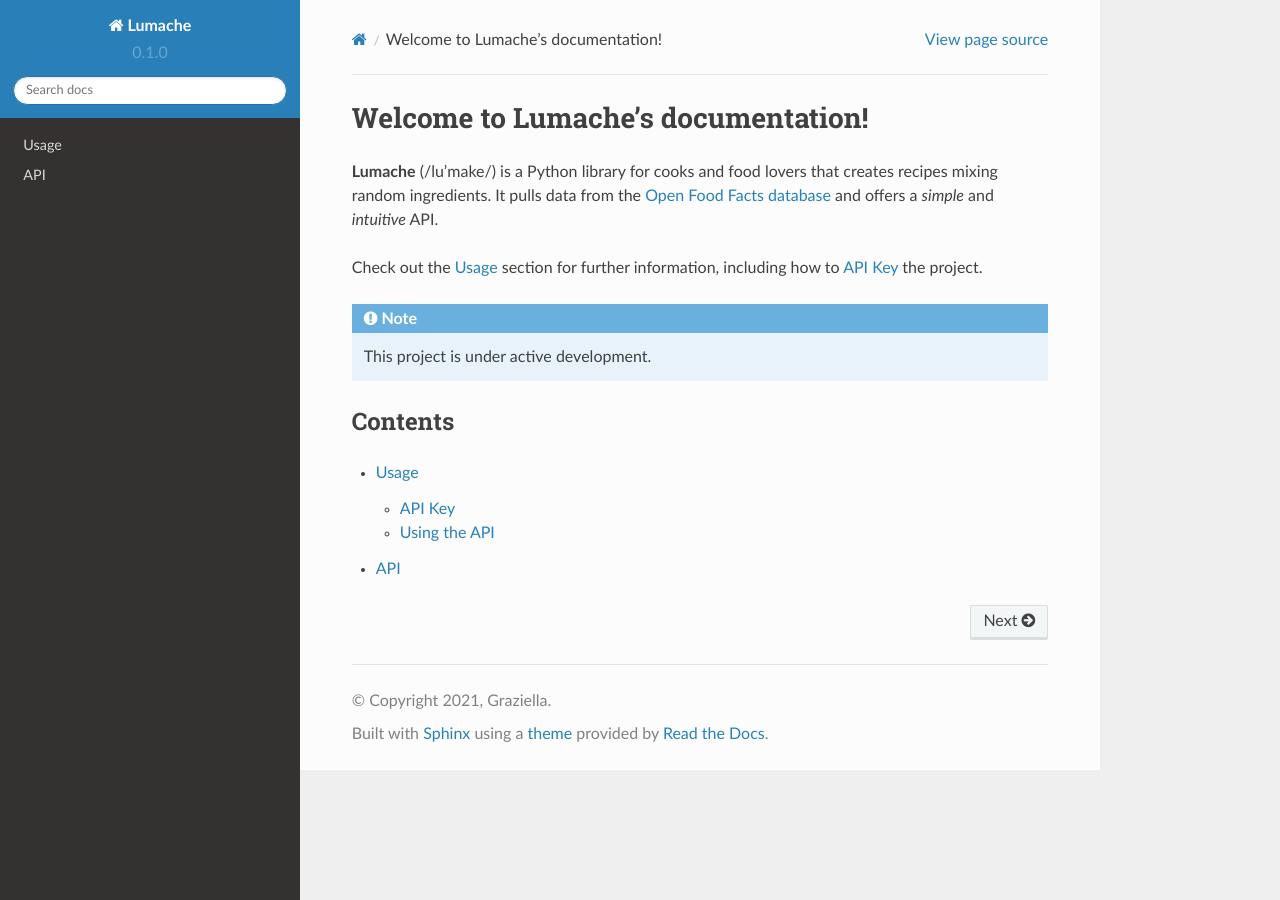
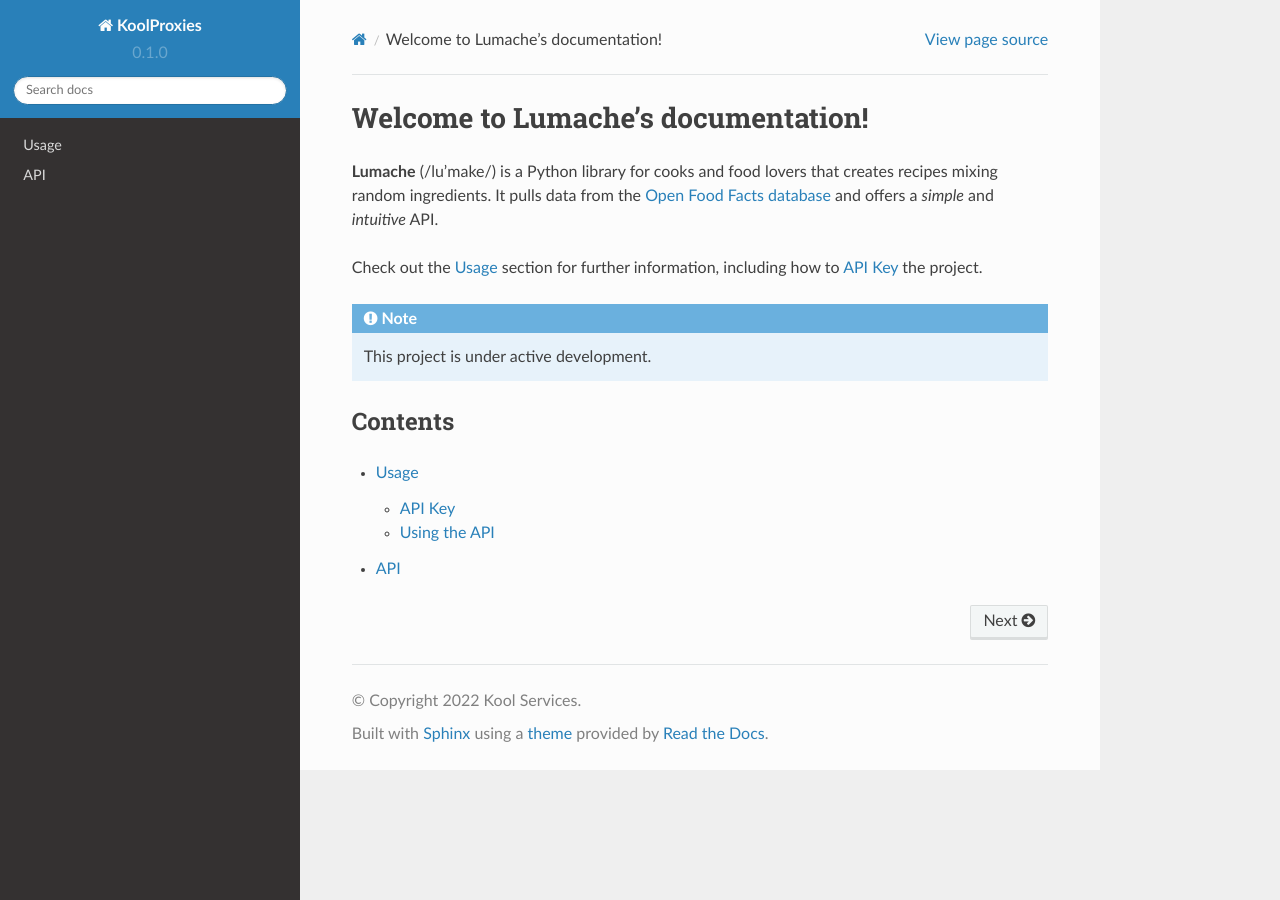
Before and after one commit to KoolServices/proxies-doc, a Sphinx documentation site: the page built from docs/source/index.rst, in a window 1280 px wide. Built offline with Sphinx 7.4.7 and the Read the Docs theme 2.0.0, drawn with Linux system fonts in a browser that asks for light colours.

Commit message:
Update conf.py

```diff
--- a/docs/source/conf.py
+++ b/docs/source/conf.py
@@ -2,9 +2,9 @@
 
 # -- Project information
 
-project = 'Lumache'
-copyright = '2021, Graziella'
-author = 'Graziella'
+project = 'KoolProxies'
+copyright = '2022 Kool Services'
+author = ''
 
 release = '0.1'
 version = '0.1.0'
```
